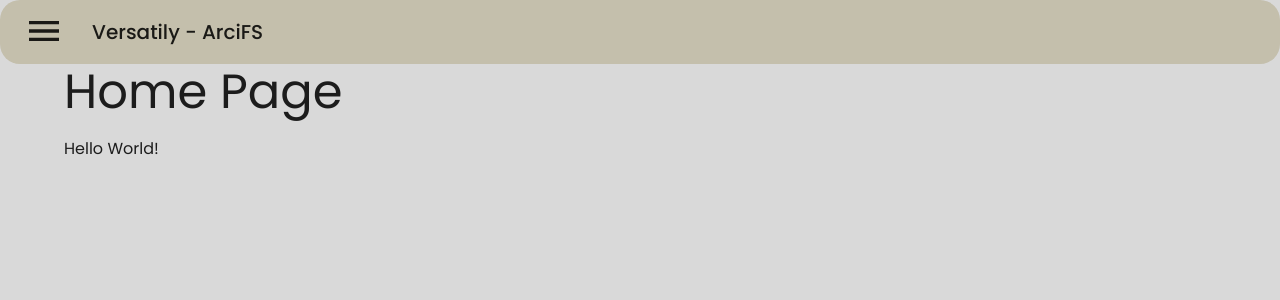
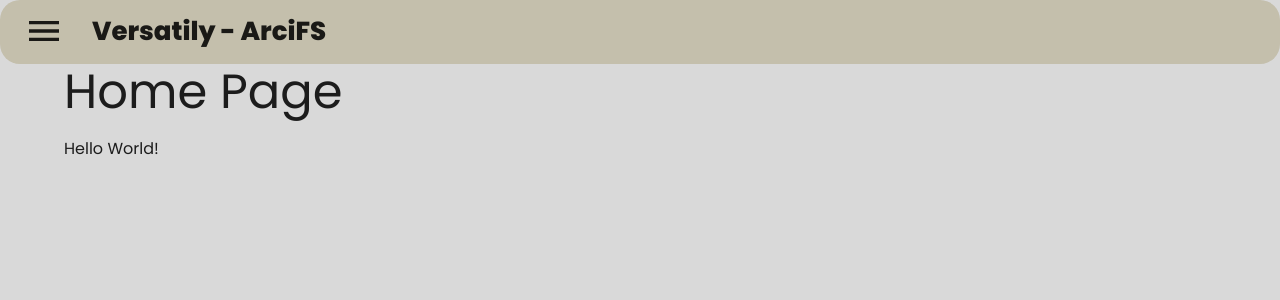
Before and after one commit to fvjr156/feedback-system, a React (Vite) app in the folder client/: page / in a window 1280 px wide. Shown: the top 300 px of the page. Built offline with nearby package versions, Linux system fonts and the light colour scheme.

Commit message:
homepage

```diff
--- a/client/src/components/NavigationComponents/Toolbar.jsx
+++ b/client/src/components/NavigationComponents/Toolbar.jsx
@@ -41,7 +41,7 @@ function AppToolbar() {
           <Typography
             variant="h6"
             component="div"
-            sx={{ flexGrow: 1}}
+            sx={{ flexGrow: 1, fontWeight: 800, fontSize: 26}}
           >
             {application_config.application_longname}
           </Typography>
```
